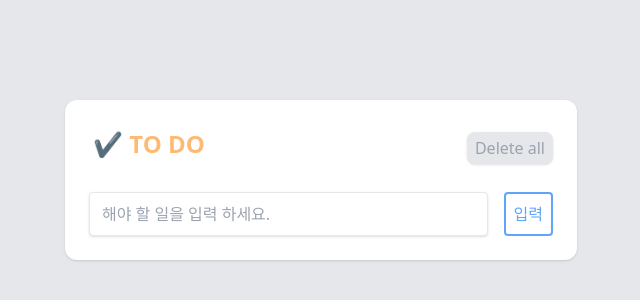
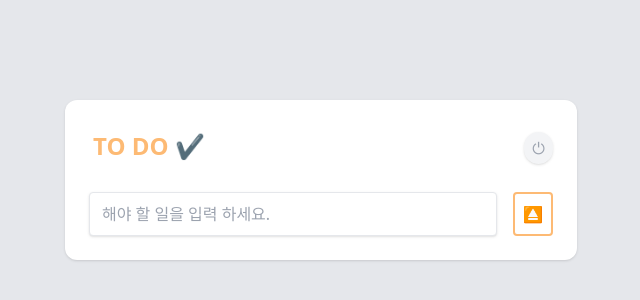
Before and after one commit to 8Bell/TODO.App, a React (Create React App) app in the folder TODO second/: page / in a window 1280 px wide. Shown: the part 220-520 px from the top of the page, without its empty margins (319-959 px from the left). Built offline with nearby package versions, Linux system fonts and the light colour scheme.

Commit message:
Todo App v1.4.15.Basic Mission

```diff
--- a/TODO second/src/App.js
+++ b/TODO second/src/App.js
@@ -44,12 +44,12 @@ export default function App() {
         <div className='w-full p-6 m-4 bg-white rounded-xl shadow md:w-3/4 md:max-w-lg lg:w-3/4 lg:max-w-lg'>
           <div className='flex justify-between mb-3'>
             <h1
-            className='p-1 text-2xl text-orange-300 font-bold'
-            >✔️ TO DO</h1>
+            className='p-1 mt-0.5 text-2xl text-orange-300 font-bold'
+            >TO DO ✔️ </h1>
             <button
             onClick={handleDeleteAll}
-            className='flex px-2 py-1 my-2 rounded-lg bg-gray-200 text-gray-400 shadow hover:bg-orange-300 hover:text-white'
-            >Delete all</button>
+            className='flex px-2 py-1 my-2 rounded-3xl bg-gray-100 text-gray-400 shadow hover:bg-orange-300 hover:text-white'
+            >⏻</button>
           </div>
 
           <Lists todoData={todoData} setTodoData={setTodoData} handleClick={handleClick} />
--- a/TODO second/src/components/Form.js
+++ b/TODO second/src/components/Form.js
@@ -20,8 +20,8 @@ export default function Form({value, setValue, handleSubmit}) {
             />
             <input
               type="submit"
-              value='입력'
-              className='p-2 text-blue-400 border-2 border-blue-400 rounded hover:text-white hover:bg-blue-200'
+              value='⏏'
+              className='p-2 text-orange-300 border-2 border-orange-300 rounded hover:text-white hover:bg-orange-300'
             />
           </form>
     </div>
```
